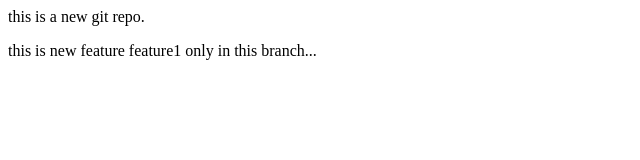
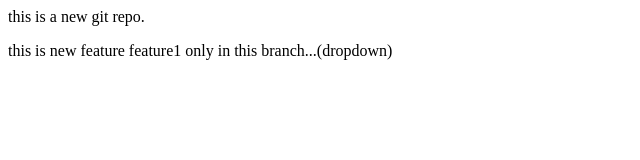
Before and after one commit to tejasveersmatharu-debug/localrepo, a plain HTML site: page index.html in a window 1280 px wide. Shown: the full height of the page, 0-640 px from the left. Drawn offline with Linux system fonts and the light colour scheme.

Commit message:
dropdown

```diff
--- a/index.html
+++ b/index.html
@@ -1,2 +1,2 @@
 <p>this is a new git repo.</p>
-<p>this is new feature feature1 only in this branch...</p>
+<p>this is new feature feature1 only in this branch...(dropdown)</p>
```
